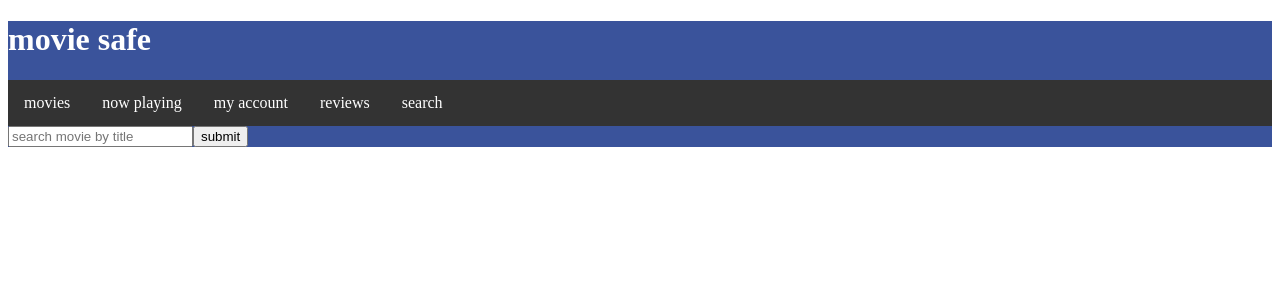
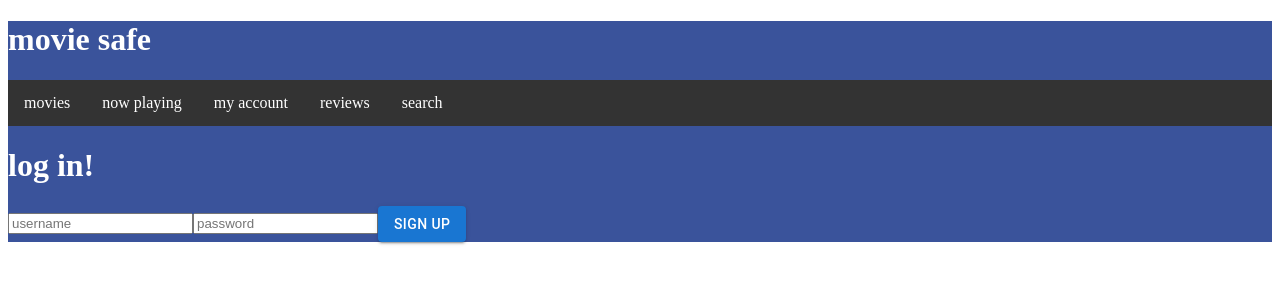
Before and after one commit to danainjax/is-it-ok, a React (Create React App) app: page / in a window 1280 px wide. Shown: the top 300 px of the page. Built offline with nearby package versions, Linux system fonts and the light colour scheme.

Commit message:
posting a user to the backend

```diff
--- a/src/components/Auth.js
+++ b/src/components/Auth.js
@@ -1,26 +1,45 @@
 import * as React from 'react'
 import Button from '@mui/material/Button'
 import { connect } from 'react-redux'
-import { getUser } from '../redux/actions/AccountActions'
+import { getUser, submitSignup } from '../redux/actions/AccountActions'
 import { useState } from 'react'
-import { useForm } from 'react-hook-form'
 
 const Auth = (props) => {
+  //local state to send to sign up or log in
   const [signup, setSignup] = useState(false)
-  const { register, handleSubmit } = useForm()
-  const onSubmit = (data) => console.log(data)
+  const [username, setUsername] = useState('')
+  const [password, setPassword] = useState('')
 
   const toggleSignup = () => setSignup(!signup)
+
+  const handleSubmit = (e) => {
+    e.preventDefault()
+    props.submitSignup({ name: username, password })
+  }
+
   return (
     <>
       {signup ? <h1>sign up!</h1> : <h1> log in!</h1>}
-      <form onSubmit={handleSubmit(onSubmit)}>
-        <input {...register('username')} />
-        <input type='submit' />
+      <form onSubmit={handleSubmit}>
+        <input
+          type='text'
+          name='username'
+          value={username}
+          onChange={(e) => setUsername(e.target.value)}
+          placeholder='username'
+        />
+        <input
+          type='password'
+          name='password'
+          onChange={(e) => setPassword(e.target.value)}
+          value={password}
+          placeholder='password'
+        />
+
+        <Button variant='contained' input type='submit' onClick={toggleSignup}>
+          {signup ? 'log in' : 'sign up'}
+        </Button>
       </form>
-      <Button variant='contained' onClick={toggleSignup}>
-        {signup ? 'log in' : 'sign up'}
-      </Button>
     </>
   )
 }
@@ -29,4 +48,4 @@ const mapStateToProps = (state) => {
   return { user: state.users.user }
 }
 
-export default connect(mapStateToProps, { getUser })(Auth)
+export default connect(mapStateToProps, { getUser, submitSignup })(Auth)
--- a/src/redux/actions/AccountActions.js
+++ b/src/redux/actions/AccountActions.js
@@ -11,3 +11,14 @@ export const getUser = (id) => {
       .then((res) => res.json())
       .then((user) => dispatch({ type: 'GET_USER', payload: user }))
 }
+
+export const submitSignup = (user) => {
+  return (dispatch) =>
+    fetch('http://localhost:3000/users', {
+      method: 'POST',
+      headers: {
+        'Content-type': 'application/json',
+      },
+      body: JSON.stringify(user),
+    }).then((res) => console.log(res))
+}
--- a/src/redux/reducers/AccountReducer.js
+++ b/src/redux/reducers/AccountReducer.js
@@ -1,6 +1,6 @@
 const initialState = {
   users: [],
-  user: 'Mommy',
+  user: '',
   id: '',
 }
 
@@ -17,6 +17,11 @@ export default function AccountReducer(state = initialState, action) {
         ...state,
         user: action.payload,
       }
+    case 'SUBMIT_SIGNUP':
+      return {
+        ...state,
+        user: action.payload,
+      }
     default:
       return { ...state }
   }
```
